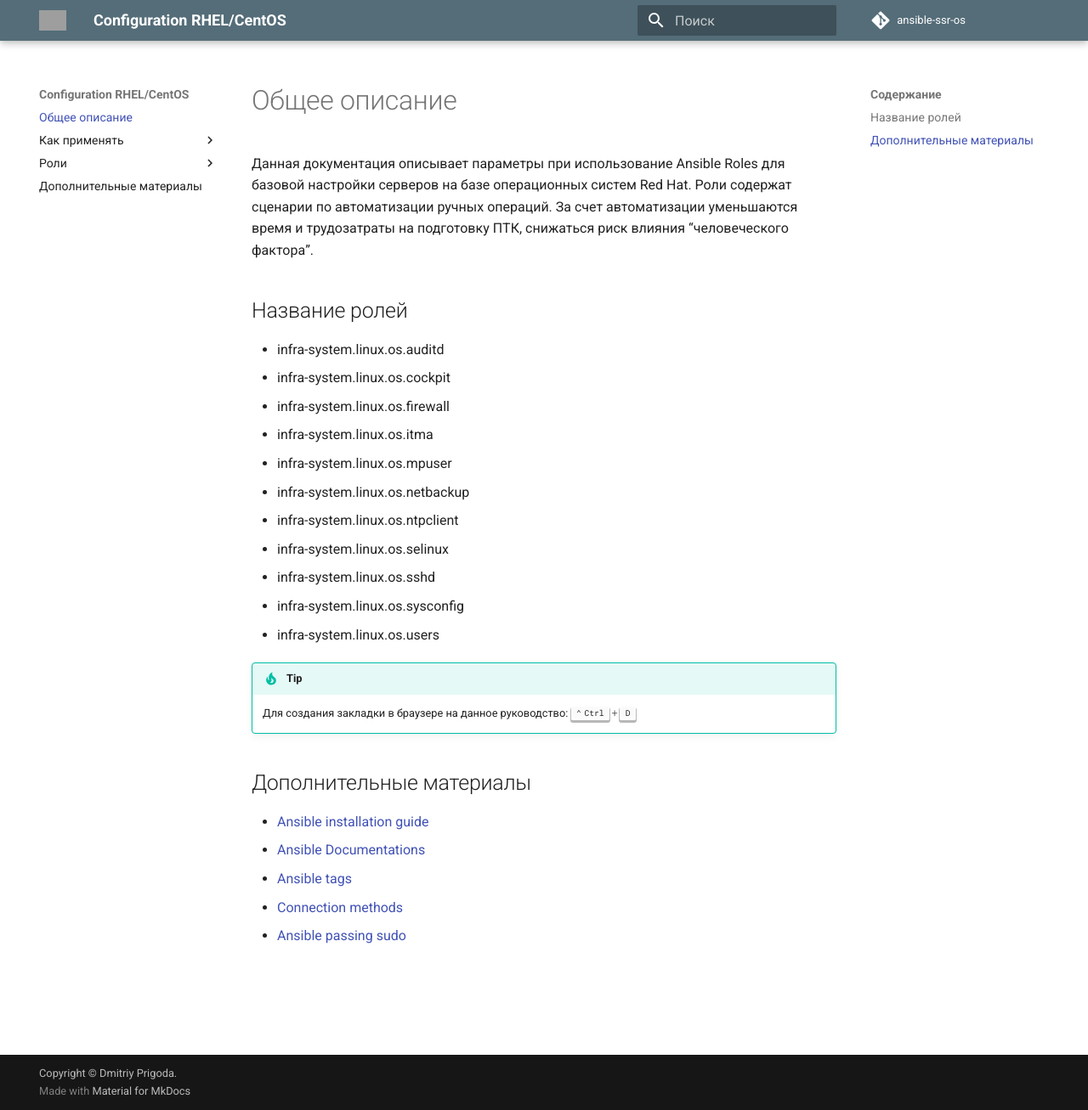
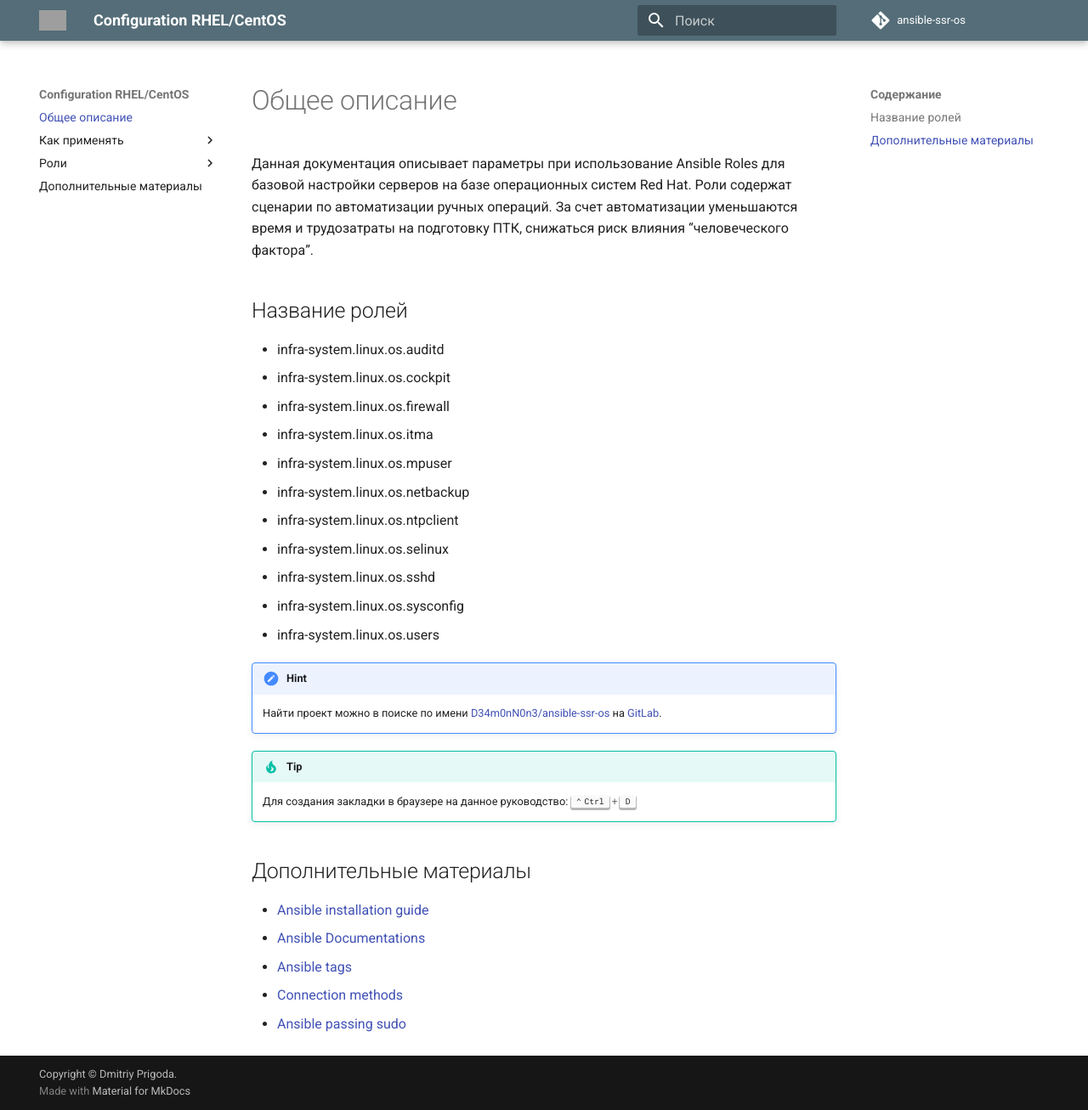
Before and after one commit to andvs600/ansible-ssr-os, an MkDocs documentation site: the page built from docs/index.md, in a window 1280 px wide and 1307 px high. Shown: the whole window at 85% size. Built offline with MkDocs 1.6.1 and Material for MkDocs 9.7.7, drawn with Linux system fonts in a browser that asks for light colours; nearby versions of some CDN libraries; library files that are not in the unit come from our copies; comment, search, counter and statistics services are not loaded; grey boxes are pictures that could not be loaded.

Commit message:
Update index.md

```diff
--- a/docs/index.md
+++ b/docs/index.md
@@ -16,6 +16,9 @@
 * infra-system.linux.os.users
 
 
+!!! hint
+    Найти проект можно в поиске по имени [D34m0nN0n3/ansible-ssr-os](https://gitlab-lb-01.gvc.oao.rzd/d34m0nn0n3/ansible-ssr-os) на [GitLab](https://git.rzd/).
+
 !!! tip
     Для создания закладки в браузере на данное руководство: ++ctrl+d++
 
```
